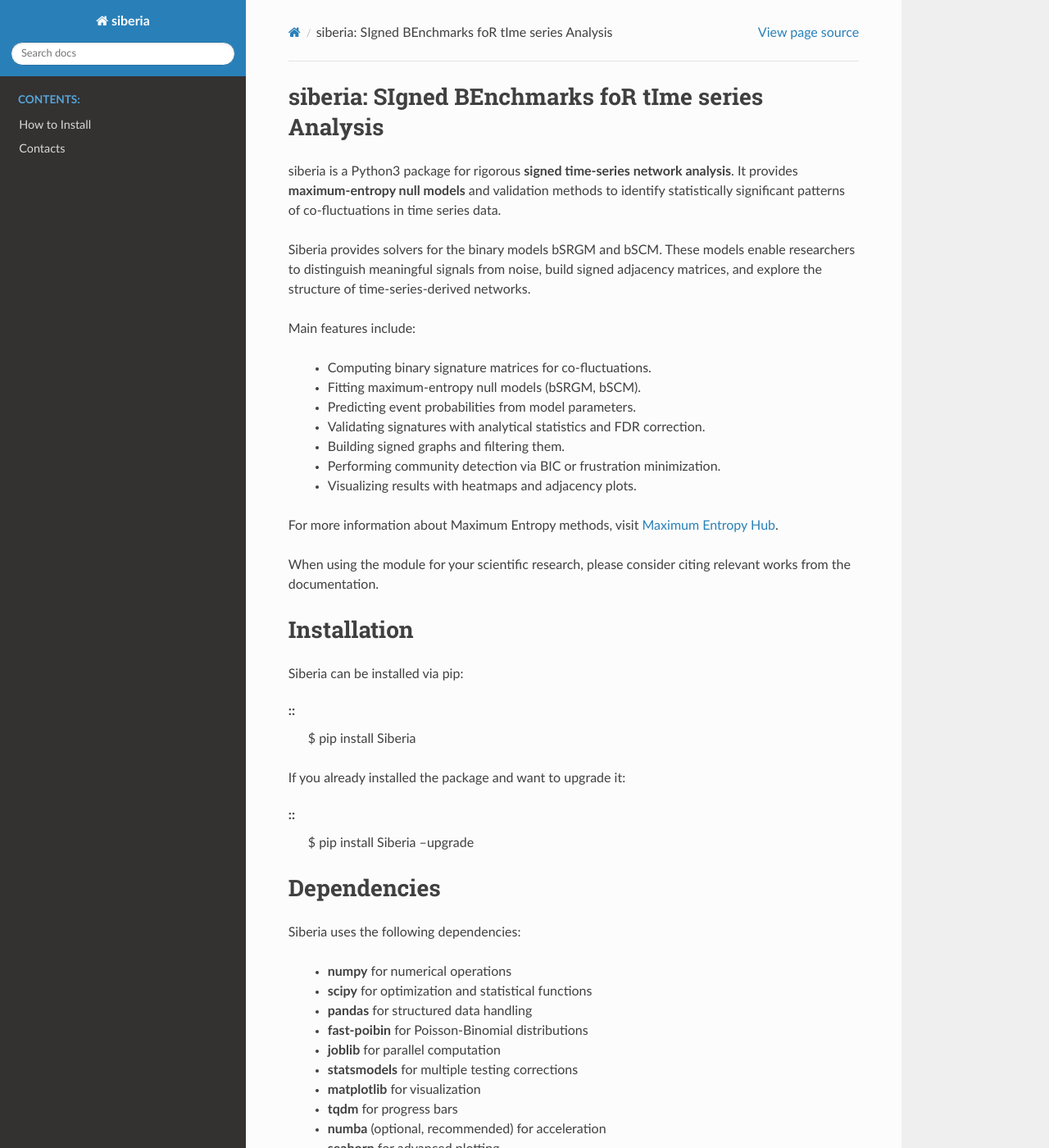
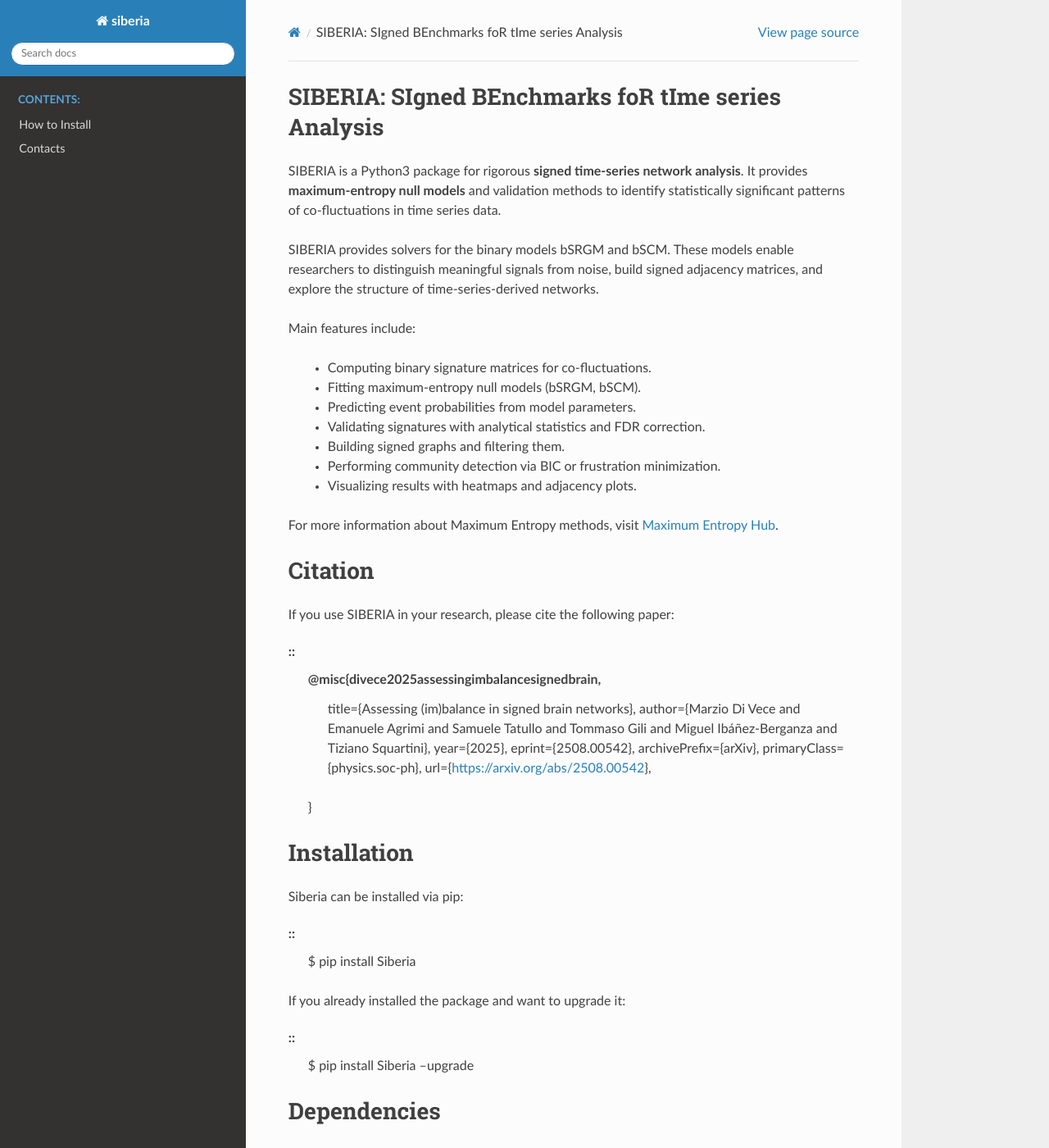
Before and after one commit to MarsMDK/SIBERIA, a Sphinx documentation site: the page built from docs/source/index.rst, in a window 1280 px wide and 1400 px high. Shown: the whole window at 82% size. Built offline with Sphinx 7.4.7 and the Read the Docs theme 3.1.0, drawn with Linux system fonts in a browser that asks for light colours; pages that are not in the unit, such as notebooks, are missing from menus.

Commit message:
Update index.rst

```diff
--- a/docs/source/index.rst
+++ b/docs/source/index.rst
@@ -1,11 +1,11 @@
-siberia: SIgned BEnchmarks foR tIme series Analysis
+SIBERIA: SIgned BEnchmarks foR tIme series Analysis
 ===================================================
 
-siberia is a Python3 package for rigorous **signed time-series network analysis**.
+SIBERIA is a Python3 package for rigorous **signed time-series network analysis**.
 It provides **maximum-entropy null models** and validation methods to identify
 statistically significant patterns of co-fluctuations in time series data.
 
-Siberia provides solvers for the binary models bSRGM and bSCM.
+SIBERIA provides solvers for the binary models bSRGM and bSCM.
 These models enable researchers to distinguish meaningful signals from noise,
 build signed adjacency matrices, and explore the structure of time-series-derived networks.
 
@@ -21,8 +21,21 @@ Main features include:
 
 For more information about Maximum Entropy methods, visit `Maximum Entropy Hub <https://meh.imtlucca.it>`_.
 
-When using the module for your scientific research, please consider citing relevant works
-from the documentation.
+Citation
+====================================
+
+If you use SIBERIA in your research, please cite the following paper:
+
+::
+    @misc{divece2025assessingimbalancesignedbrain,
+          title={Assessing (im)balance in signed brain networks},
+          author={Marzio Di Vece and Emanuele Agrimi and Samuele Tatullo and Tommaso Gili and Miguel Ibáñez-Berganza and Tiziano Squartini},
+          year={2025},
+          eprint={2508.00542},
+          archivePrefix={arXiv},
+          primaryClass={physics.soc-ph},
+          url={https://arxiv.org/abs/2508.00542},
+    }
 
 Installation
 ====================================
```
